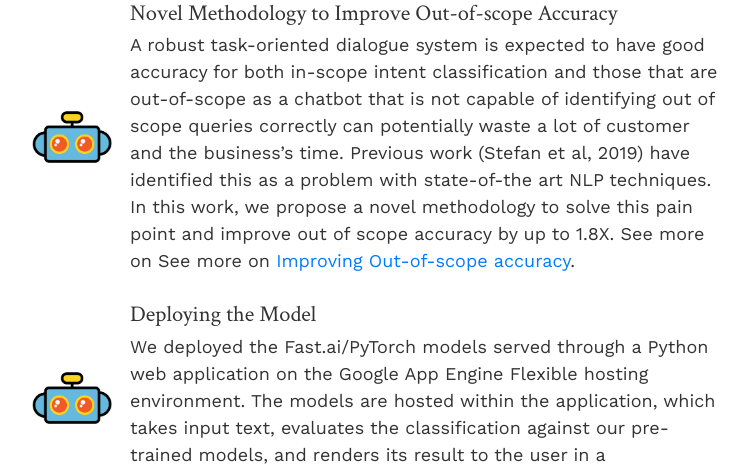
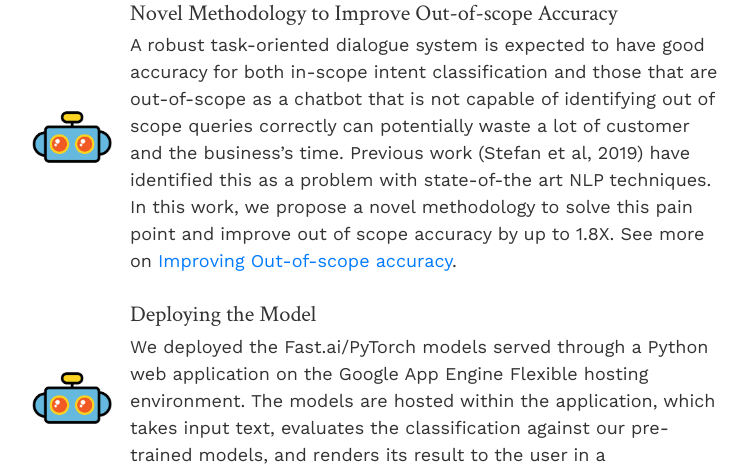
Before and after one commit to acary/chatbot-sml, a Flask app: page / in a window 1280 px wide. Shown: the part 1731-2201 px from the top of the page, without its empty margins (83-831 px from the left). Run offline with Flask 2, Linux system fonts and the light colour scheme; some libraries are stand-ins or nearby versions.

Commit message:
remove duplicate text

```diff
--- a/templates/media_list.html
+++ b/templates/media_list.html
@@ -22,7 +22,7 @@
           <img src="{{ url_for('static', filename='img/chatbot.png')}}" alt="Out-of-scope Accuracy" class="mr-3 media_list">
           <div class="media-body">
             <h5 class="mt-0 mb-1">Novel Methodology to Improve Out-of-scope Accuracy</h5>
-            A robust task-oriented dialogue system is expected to have good accuracy for both in-scope intent classification and those that are out-of-scope as a chatbot that is not capable of identifying out of scope queries correctly can potentially waste a lot of customer and the business’s time. Previous work (Stefan et al, 2019) have identified this as a problem with state-of-the art NLP techniques. In this work, we propose a novel methodology to solve this pain point and improve out of scope accuracy by up to 1.8X. See more on See more on <a href="#oos">Improving Out-of-scope accuracy</a>.
+            A robust task-oriented dialogue system is expected to have good accuracy for both in-scope intent classification and those that are out-of-scope as a chatbot that is not capable of identifying out of scope queries correctly can potentially waste a lot of customer and the business’s time. Previous work (Stefan et al, 2019) have identified this as a problem with state-of-the art NLP techniques. In this work, we propose a novel methodology to solve this pain point and improve out of scope accuracy by up to 1.8X. See more on <a href="#oos">Improving Out-of-scope accuracy</a>.
           </div>
         </li>
         <li class="media">
```
